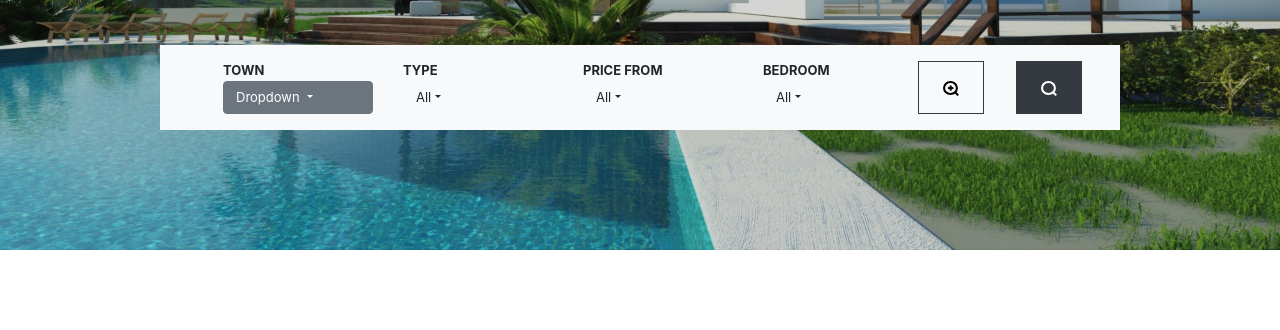
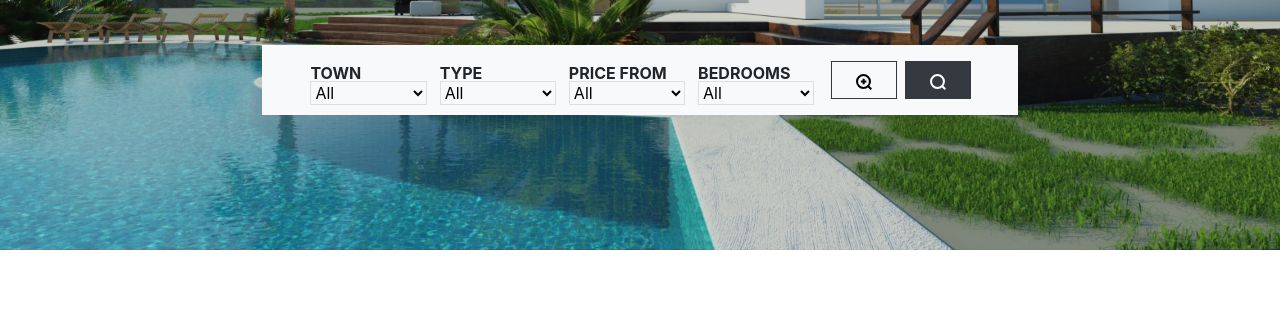
Before and after one commit to emilioh93/mediaelx.github.io, a plain HTML site: page index.html in a window 1280 px wide. Shown: the part 470-800 px from the top of the page. Drawn offline with nearby package versions, Linux system fonts and the light colour scheme.

Commit message:
terminé de editar dropdowns de la portada

```diff
--- a/css/style.css
+++ b/css/style.css
@@ -67,6 +67,31 @@ button {
 
 
 /* Portada */
+
+label {
+    text-transform: uppercase;
+    font-weight: bold;
+}
+
+.bordeSelector {
+    border-color: rgba(105, 103, 103, 0.178);
+    position: absolute;
+    margin-top: 20px;
+    width: 90%;
+    background-color: rgba(245, 245, 245, 0.027);
+}
+
+.anchoFiltros {
+    width: 59%;
+}
+
+.violeta {
+    color: #7c94ac;
+}
+
+.alinearBtn {
+    text-align: start;
+}
 
 .positionSearch {
     position: relative;
--- a/index.html
+++ b/index.html
@@ -7,6 +7,7 @@
     <meta name="viewport" content="width=device-width, initial-scale=1.0">
     <meta name="description" content="Prueba para Mediaelx">
     <!-- meta autor, kw -->
+    <script src="https://kit.fontawesome.com/2ec4b6d9c2.js" crossorigin="anonymous"></script>
     <link rel="stylesheet" href="css/bootstrap.min.css">
     <link rel="stylesheet" href="css/style.css">
     <title>MiInmobiliaria.com</title>
@@ -94,73 +95,59 @@
                     <p>Lorem ipsum dolor sit</p>
                 </div>
             </section>
-            <!-- TODO: crear dropdowns personalizados, porque los de bootstrap no me funcionan -->
-            <section class="mayus d-flex justify-content-center">
-                <div class="row bg-light py-3 px-5 textFormatSearch widthSearch bold">
-                    <div class="col-lg-5">
-                        <div class="row">
-                            <div class="col-6">
-                                <span>Town</span>
-                                <div class="dropdown">
-                                    <button class="btn btn-secondary dropdown-toggle" type="button" id="dropdownMenu2" data-toggle="dropdown" aria-haspopup="true" aria-expanded="false">
-                                      Dropdown
-                                    </button>
-                                    <div class="dropdown-menu" aria-labelledby="dropdownMenu2">
-                                        <button class="dropdown-item" type="button">Action</button>
-                                        <button class="dropdown-item" type="button">Another action</button>
-                                        <button class="dropdown-item" type="button">Something else here</button>
-                                    </div>
+            <section class="d-flex justify-content-center">
+                <article class="bg-light py-3 px-5 anchoFiltros">
+                    <form class="d-flex row">
+                        <div class="col-md-9 col-sm-12">
+                            <div class="row">
+                                <div class="col-md-3 col-sm-12 d-flex flex-column">
+                                    <!-- Botón 1 -->
+                                    <label>Town</label>
+                                    <select class="form-select bordeSelector" aria-label="Default select example">
+                                                        <option selected>All</option>
+                                                        <option value="1">One</option>
+                                                        <option value="2">Two</option>
+                                                        <option value="3">Three</option>
+                                                      </select>
                                 </div>
-                            </div>
-                            <div class="col-6">
-                                <span>Type</span>
-                                <div class="dropdown">
-                                    <button class="btn btn-light dropdown-toggle" type="button" id="dropdownMenuButton" data-toggle="dropdown" aria-haspopup="true" aria-expanded="false">All</button>
-                                    <div class="dropdown-menu" aria-labelledby="dropdownMenuButton">
-                                        <a class="dropdown-item" href="#">Action</a>
-                                        <a class="dropdown-item" href="#">Another action</a>
-                                        <a class="dropdown-item" href="#">Something else here</a>
-                                    </div>
+                                <div class="col-md-3 col-sm-12 d-flex flex-column">
+                                    <!-- Botón 2 -->
+                                    <label>Type</label>
+                                    <select class="form-select bordeSelector" aria-label="Default select example">
+                                                        <option selected>All</option>
+                                                        <option value="1">One</option>
+                                                        <option value="2">Two</option>
+                                                        <option value="3">Three</option>
+                                                      </select>
+                                </div>
+                                <div class="col-md-3 col-sm-12 d-flex flex-column">
+                                    <!-- Botón 3 -->
+                                    <label>Price From</label>
+                                    <select class="form-select bordeSelector" aria-label="Default select example">
+                                                        <option selected>All</option>
+                                                        <option value="1">One</option>
+                                                        <option value="2">Two</option>
+                                                        <option value="3">Three</option>
+                                                      </select>
+                                </div>
+                                <div class="col-md-3 col-sm-12 d-flex flex-column">
+                                    <!-- Botón 4 -->
+                                    <label>Bedrooms</label>
+                                    <select class="form-select bordeSelector" aria-label="Default select example">
+                                                        <option selected>All</option>
+                                                        <option value="1">One</option>
+                                                        <option value="2">Two</option>
+                                                        <option value="3">Three</option>
+                                                      </select>
                                 </div>
                             </div>
                         </div>
-                    </div>
-                    <div class="col-lg-5">
-                        <div class="row">
-                            <div class="col-6">
-                                <span>Price from</span>
-                                <div class="dropdown">
-                                    <button class="btn btn-light dropdown-toggle" type="button" id="dropdownMenuButton" data-toggle="dropdown" aria-haspopup="true" aria-expanded="false">All</button>
-                                    <div class="dropdown-menu" aria-labelledby="dropdownMenuButton">
-                                        <a class="dropdown-item" href="#">Action</a>
-                                        <a class="dropdown-item" href="#">Another action</a>
-                                        <a class="dropdown-item" href="#">Something else here</a>
-                                    </div>
-                                </div>
-                            </div>
-                            <div class="col-6">
-                                <span>Bedroom</span>
-                                <div class="dropdown">
-                                    <button class="btn btn-light dropdown-toggle" type="button" id="dropdownMenuButton" data-toggle="dropdown" aria-haspopup="true" aria-expanded="false">All</button>
-                                    <div class="dropdown-menu" aria-labelledby="dropdownMenuButton">
-                                        <a class="dropdown-item" href="#">Action</a>
-                                        <a class="dropdown-item" href="#">Another action</a>
-                                        <a class="dropdown-item" href="#">Something else here</a>
-                                    </div>
-                                </div>
-                            </div>
+                        <div class="col-md-3 col-sm-12 d-flex">
+                            <button class="btn btn-outline-dark rounded-0 px-4 text-center mx-1"><img src="img/advanced.svg" alt="ícono de lupa"></button>
+                            <button class="btn btn-dark rounded-0 px-4 text-center mx-1"><img src="img/search.svg" alt="ícono de lupa"></button>
                         </div>
-                    </div>
-
-                    <div class="col-lg-2 d-flex justify-content-center">
-                        <button class="btn btn-outline-dark rounded-0 px-4 text-center mx-3">
-                            <img src="img/advanced.svg" alt="ícono de lupa">
-                        </button>
-                        <button class="btn btn-dark rounded-0 px-4 text-center mx-3">
-                            <img src="img/search.svg" alt="ícono de lupa">
-                        </button>
-                    </div>
-                </div>
+                    </form>
+                </article>
             </section>
         </section>
     </header>
@@ -397,8 +384,10 @@
         </div>
     </footer>
     <script src="js/popper.min.js"></script>
-    <script src="js/jquery-3.5.1.min.js"></script>
+    <!-- <script src="js/jquery-3.5.1.min.js"></script> -->
     <script src="js/bootstrap.min.js"></script>
 </body>
 
 </html>
+
+</html>
```
Also changed, not shown: js/bootstrap.min.js.
